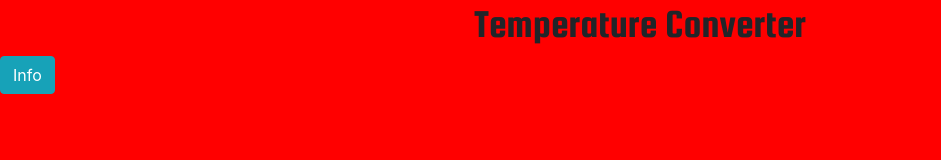
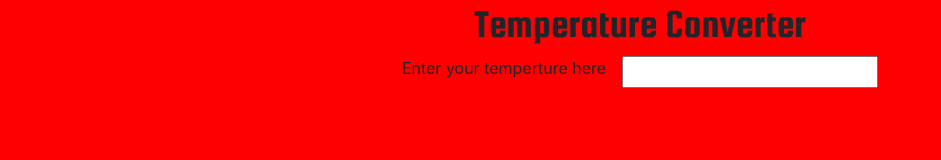
Before and after one commit to williaj615/temp-converter, a plain HTML site: page index.html in a window 1280 px wide. Shown: the whole page, without its empty margins (0-941 px from the left). Drawn offline with nearby package versions, Linux system fonts and the light colour scheme.

Commit message:
added text input for user temperature

```diff
--- a/index.html
+++ b/index.html
@@ -11,9 +11,12 @@
 </head>
 <body>
     <header>
-    <h1>Temperature Converter</h1>
+        <h1>Temperature Converter</h1>
     </header>
-    <button type="button" class="btn btn-info">Info</button>
+    <div class="input-holder">
+        <label for="temperatureInput">Enter your temperture here</label>
+        <input type="text" id=temperatureInput>
+    </div>
     <script src="./main.js"></script>
 </body>
 </html>
--- a/main.css
+++ b/main.css
@@ -8,3 +8,10 @@ header {
 h1 {
     font-family: 'Squada One', cursive;
 }
+.input-holder {
+    display: flex;
+    justify-content:  center;
+}
+#temperatureInput {
+    margin-left: 1em;
+}
```
